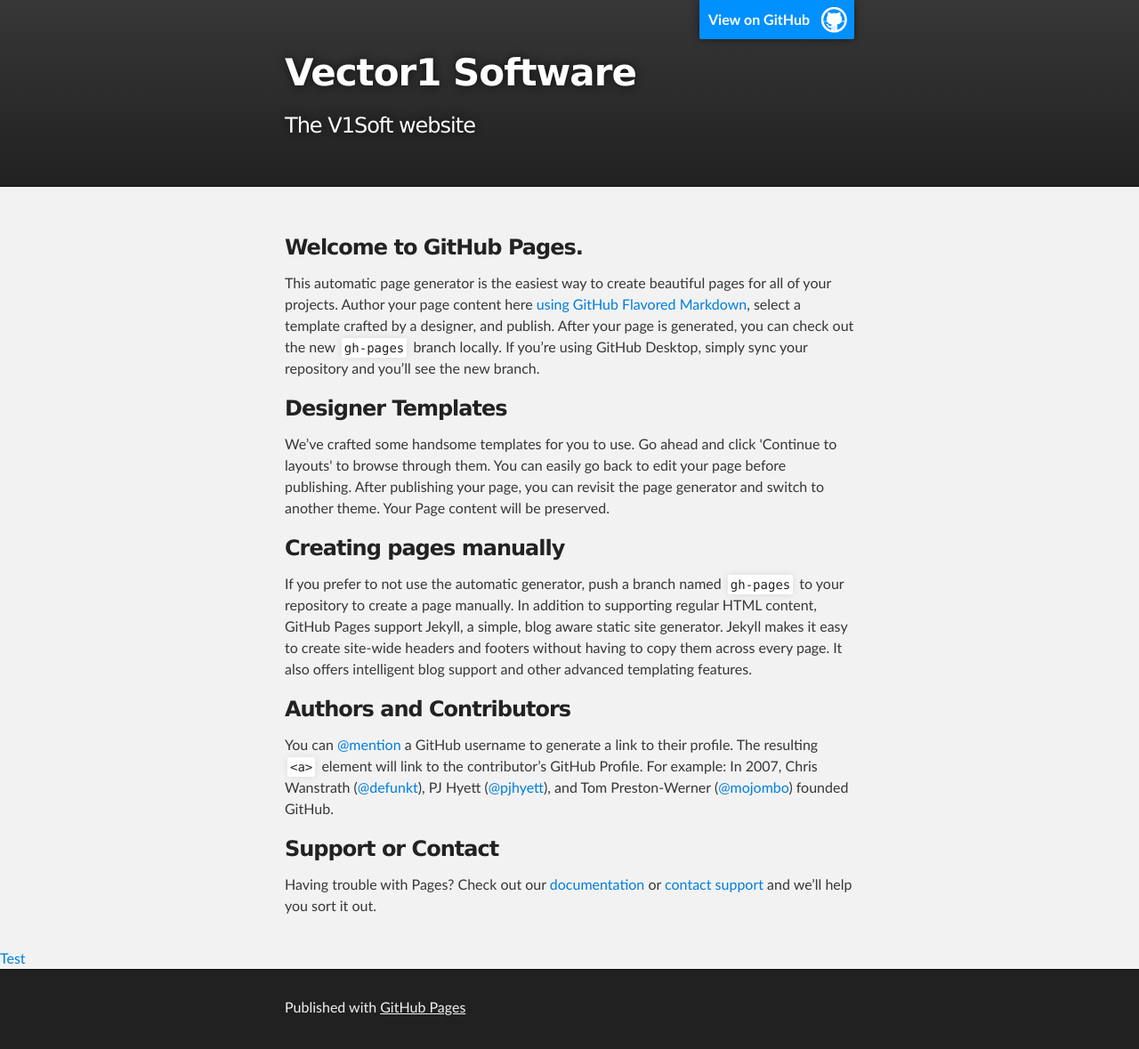
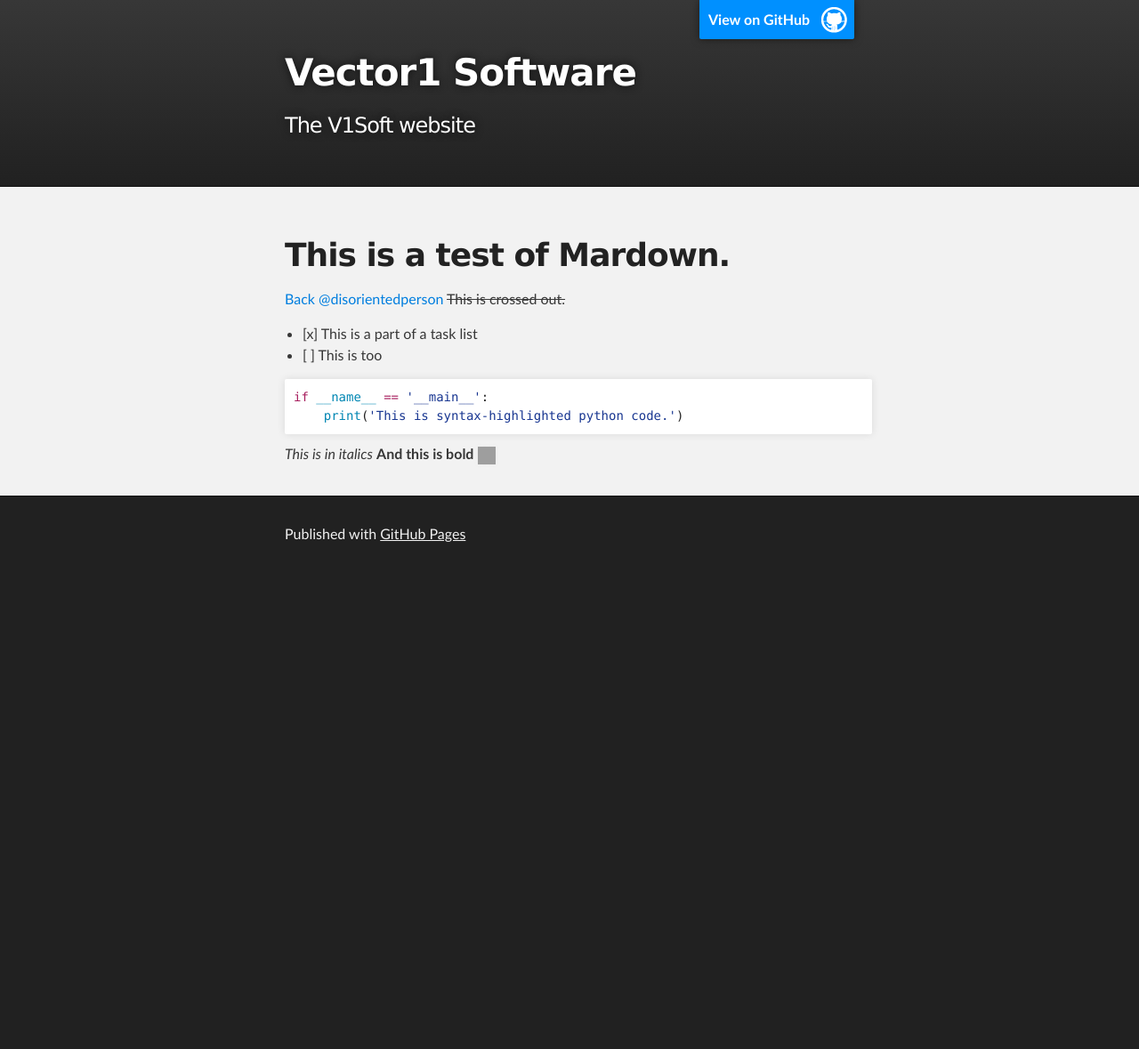
Before and after one commit to ecoh70/V1Soft.github.io, a plain HTML site: page index.html in a window 1280 px wide. Shown: the whole page at 89% size. After the commit the page ends 800 px from the top, so only its background shows below. Drawn offline with Linux system fonts and the light colour scheme; grey boxes are pictures that could not be loaded.

Commit message:
Replace master branch with page content via GitHub

```diff
--- a/index.html
+++ b/index.html
@@ -27,32 +27,25 @@
     <!-- MAIN CONTENT -->
     <div id="main_content_wrap" class="outer">
       <section id="main_content" class="inner">
-        <h3>
-<a id="welcome-to-github-pages" class="anchor" href="#welcome-to-github-pages" aria-hidden="true"><span aria-hidden="true" class="octicon octicon-link"></span></a>Welcome to GitHub Pages.</h3>
+        <h1>
+<a id="this-is-a-test-of-mardown" class="anchor" href="#this-is-a-test-of-mardown" aria-hidden="true"><span aria-hidden="true" class="octicon octicon-link"></span></a>This is a test of Mardown.</h1>
 
-<p>This automatic page generator is the easiest way to create beautiful pages for all of your projects. Author your page content here <a href="https://guides.github.com/features/mastering-markdown/">using GitHub Flavored Markdown</a>, select a template crafted by a designer, and publish. After your page is generated, you can check out the new <code>gh-pages</code> branch locally. If you’re using GitHub Desktop, simply sync your repository and you’ll see the new branch.</p>
+<p><a href="index.html">Back</a>
+<a href="https://github.com/disorientedperson" class="user-mention">@disorientedperson</a>
+<del>This is crossed out.</del></p>
 
-<h3>
-<a id="designer-templates" class="anchor" href="#designer-templates" aria-hidden="true"><span aria-hidden="true" class="octicon octicon-link"></span></a>Designer Templates</h3>
+<ul>
+<li>[x] This is a part of a task list</li>
+<li>[ ] This is too</li>
+</ul>
 
-<p>We’ve crafted some handsome templates for you to use. Go ahead and click 'Continue to layouts' to browse through them. You can easily go back to edit your page before publishing. After publishing your page, you can revisit the page generator and switch to another theme. Your Page content will be preserved.</p>
+<div class="highlight highlight-source-python"><pre><span class="pl-k">if</span> <span class="pl-c1">__name__</span> <span class="pl-k">==</span> <span class="pl-s"><span class="pl-pds">'</span>__main__<span class="pl-pds">'</span></span>:
+    <span class="pl-c1">print</span>(<span class="pl-s"><span class="pl-pds">'</span>This is syntax-highlighted python code.<span class="pl-pds">'</span></span>)</pre></div>
 
-<h3>
-<a id="creating-pages-manually" class="anchor" href="#creating-pages-manually" aria-hidden="true"><span aria-hidden="true" class="octicon octicon-link"></span></a>Creating pages manually</h3>
-
-<p>If you prefer to not use the automatic generator, push a branch named <code>gh-pages</code> to your repository to create a page manually. In addition to supporting regular HTML content, GitHub Pages support Jekyll, a simple, blog aware static site generator. Jekyll makes it easy to create site-wide headers and footers without having to copy them across every page. It also offers intelligent blog support and other advanced templating features.</p>
-
-<h3>
-<a id="authors-and-contributors" class="anchor" href="#authors-and-contributors" aria-hidden="true"><span aria-hidden="true" class="octicon octicon-link"></span></a>Authors and Contributors</h3>
-
-<p>You can <a href="https://github.com/blog/821" class="user-mention">@mention</a> a GitHub username to generate a link to their profile. The resulting <code>&lt;a&gt;</code> element will link to the contributor’s GitHub Profile. For example: In 2007, Chris Wanstrath (<a href="https://github.com/defunkt" class="user-mention">@defunkt</a>), PJ Hyett (<a href="https://github.com/pjhyett" class="user-mention">@pjhyett</a>), and Tom Preston-Werner (<a href="https://github.com/mojombo" class="user-mention">@mojombo</a>) founded GitHub.</p>
-
-<h3>
-<a id="support-or-contact" class="anchor" href="#support-or-contact" aria-hidden="true"><span aria-hidden="true" class="octicon octicon-link"></span></a>Support or Contact</h3>
-
-<p>Having trouble with Pages? Check out our <a href="https://help.github.com/pages">documentation</a> or <a href="https://github.com/contact">contact support</a> and we’ll help you sort it out.</p>
+<p><em>This is in italics</em>
+<strong>And this is bold</strong>
+<img class="emoji" title=":trollface:" alt=":trollface:" src="https://assets-cdn.github.com/images/icons/emoji/trollface.png" height="20" width="20" align="absmiddle"></p>
       </section>
-<a href="test.md">Test</a>
     </div>
 
     <!-- FOOTER  -->
```
Also changed, not shown: params.json (+1 -5 lines).
